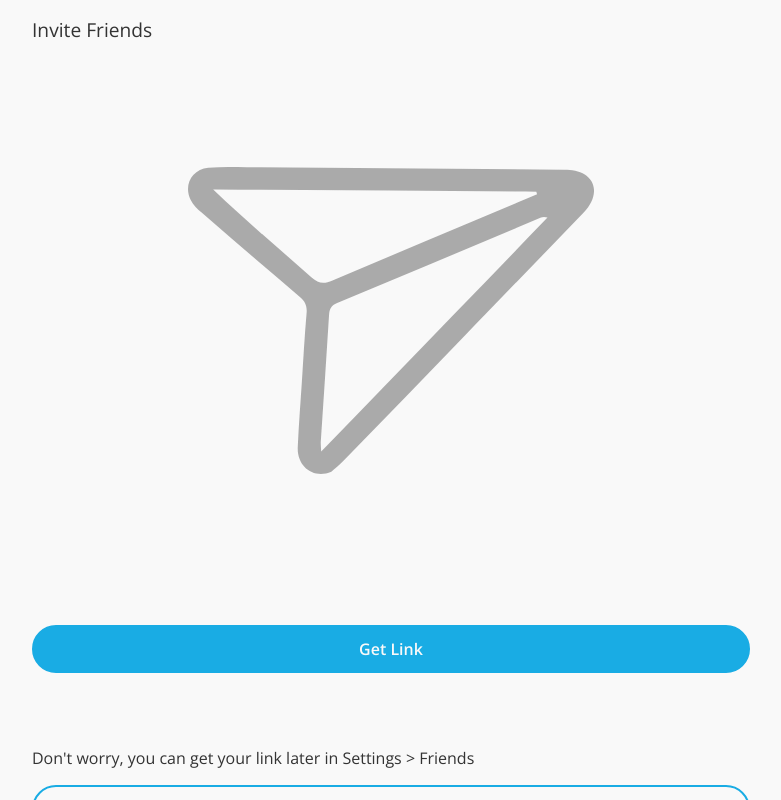
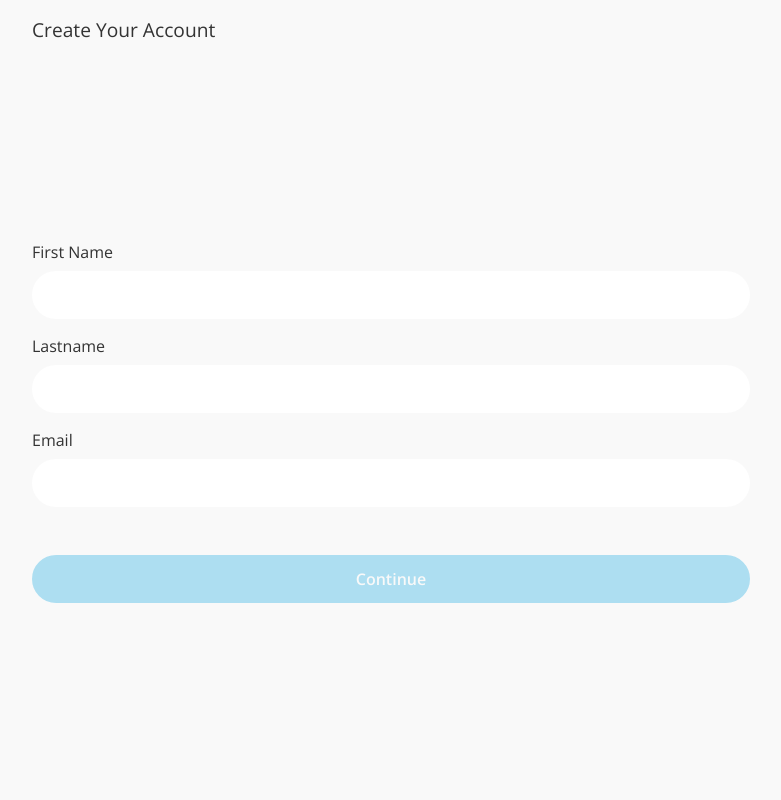
Before and after one commit to franfercalderon/hang-client, a React (Create React App) app: page /onboarding in a window 1280 px wide. Shown: the whole page, without its empty margins (249-1030 px from the left). Built offline with nearby package versions, Linux system fonts and the light colour scheme; no server answers.

Commit message:
working on onboarding - invite link sistem

```diff
--- a/src/views/Onboarding.js
+++ b/src/views/Onboarding.js
@@ -19,7 +19,7 @@ export default function Onboarding () {
         email: ''
     })
 
-    const [ onboardingStage, setOnboardingStage ] = useState( 4 )
+    const [ onboardingStage, setOnboardingStage ] = useState( 1 )
 
     //CONTEXT
     // const { authUser } = useContext( AppContext )
```
